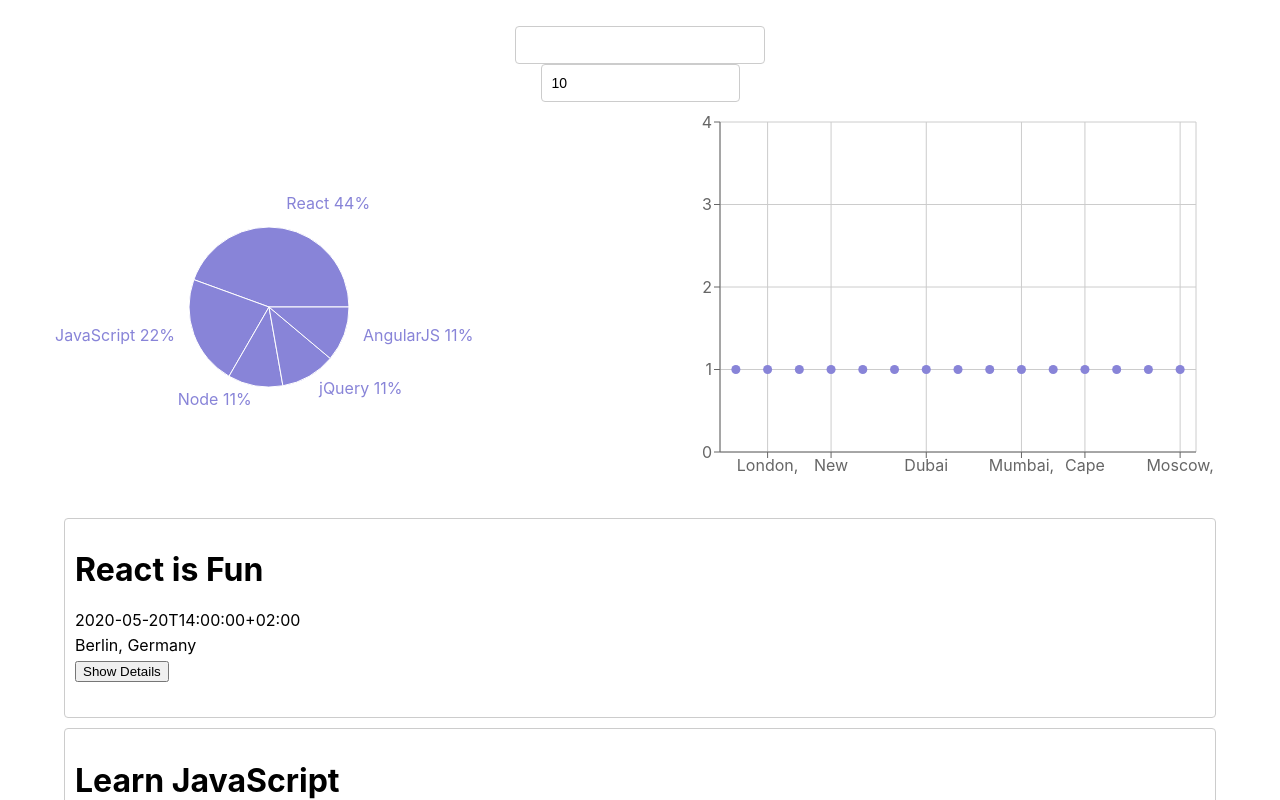
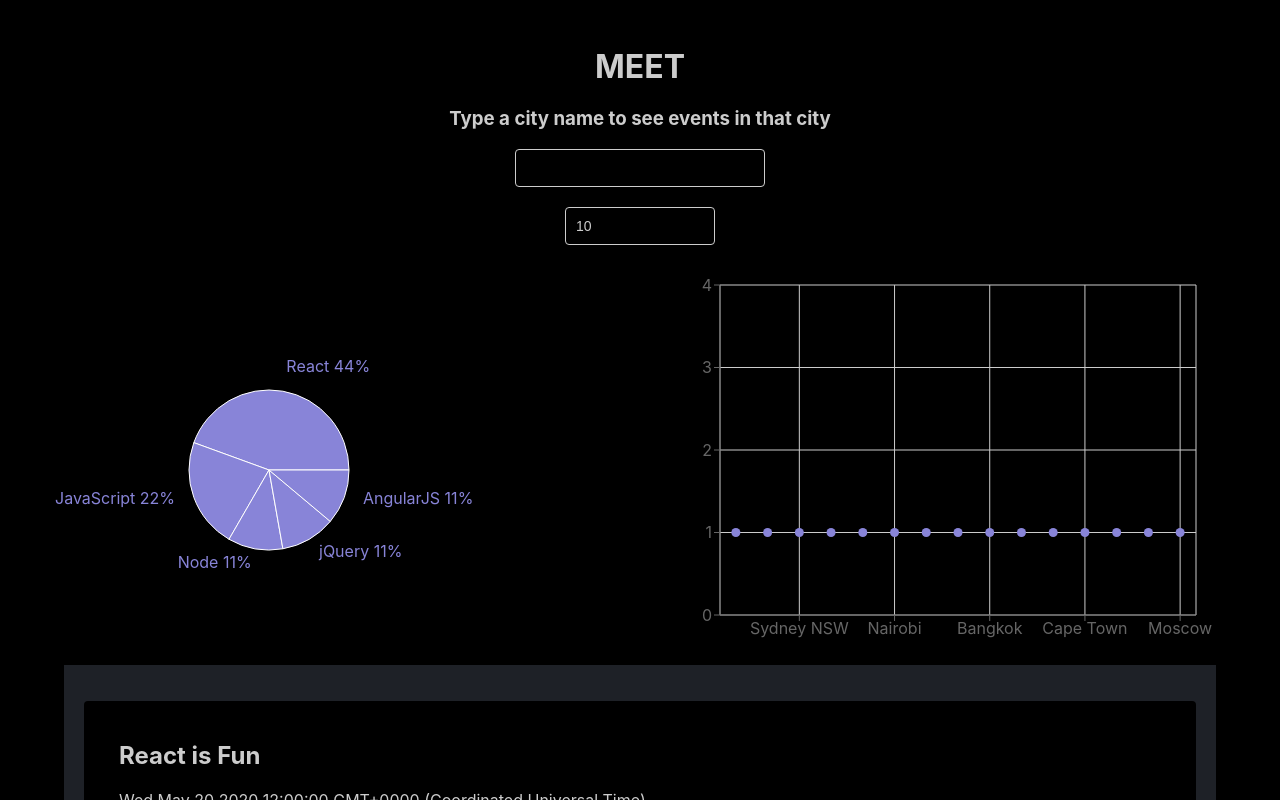
Before and after one commit to Estorian/meet, a React (Create React App) app: page / in a window 1280 px wide. Shown: the top 800 px of the page. Built offline with nearby package versions, Linux system fonts and the light colour scheme; what atatus-spa would draw is missing.

Commit message:
Graphic UI overhaul

```diff
--- a/public/index.html
+++ b/public/index.html
@@ -5,7 +5,7 @@
     <link rel="icon" href="%PUBLIC_URL%/favicon.ico" />
     <meta name="viewport" content="width=device-width, initial-scale=1" />
     <meta name="theme-color" content="#000000" />
-    <meta name="description" content="Web site created using create-react-app" />
+    <meta name="description" content="Calendar app created using React" />
     <link rel="apple-touch-icon" href="%PUBLIC_URL%/meet-app-192.png" />
     <!--
       manifest.json provides metadata used when your web app is installed on a
@@ -21,7 +21,7 @@
       work correctly both with client-side routing and a non-root public URL.
       Learn how to configure a non-root public URL by running `npm run build`.
     -->
-    <title>React App</title>
+    <title>Meet</title>
   </head>
   <body>
     <noscript>You need to enable JavaScript to run this app.</noscript>
--- a/src/App.css
+++ b/src/App.css
@@ -1,8 +1,9 @@
-@import url(https://fonts.googleapis.com/css?family=Roboto:500);
+@import url(https://fonts.googleapis.com/css2?family=Archivo:wght@400;700&display=swap);
 
 .App {
     text-align: center;
     padding: 2% 5%;
+    background-color: #000000;
 }
 
     .App * {
@@ -12,6 +13,10 @@
 ul {
     padding: 0;
     list-style: none;
+}
+
+.header {
+    color: #ccc;
 }
 
 p {
@@ -40,6 +45,8 @@ input[type="number"] {
 
 .city {
     width: 250px;
+    background-color: black;
+    color: #ccc;
 }
 
 .CitySearch {
@@ -49,6 +56,7 @@ input[type="number"] {
     max-width: 300px;
     margin: auto;
     position: relative;
+    border-color: #1e2127;
 }
 
 .suggestions {
@@ -78,23 +86,38 @@ input[type="number"] {
             background-color: #bcdcdb;
         }
 
+.event-list {
+    background-color: #1e2127;
+    padding: 20px;
+}
 .event {
-    padding: 10px 10px 35px;
-    margin-bottom: 10px;
+    padding: 20px 20px 35px 35px;
+    margin-bottom: 20px;
     text-align: left;
-    border: 1px solid #ccc;
     border-radius: 4px;
     position: relative;
+    background-color: #000000;
+    color:#ccc;
 }
 
-.details-btn {
-    position: absolute;
-    right: 5px;
-    bottom: 5px;
+
+.detailsButton {
+    position: relative;
+    padding-right: auto;
+    padding-left: auto;
     padding: 5px 8px;
     border-radius: 4px;
     outline: none;
+    height: auto;
+    width: auto;
+    font-size: 14px;
+    border-top-color:#494949;
+    border-left-color: #1e2127;
     cursor: pointer;
+    background-color: #1e2127;
+    color: #ccc;
+    font-family: "Archivo";
+    margin-top: 10px
 }
 
 .name {
@@ -116,10 +139,16 @@ input[type="number"] {
     overflow-x: hidden;
 }
 
-.numberOfEvents {
-    width: 200px;
+.NumberOfEvents {
+    width: 150px;
     margin: 20px auto;
     text-align: center;
+}
+
+.number {
+    width: 150px;
+    background-color: black;
+    color: #ccc;
 }
 
 .button-wrapper {
@@ -133,6 +162,8 @@ input[type="number"] {
 .Alert {
     position: fixed;
     top: 20px;
+    font-family: Archivo;
+    font-size: 14px;
 }
 
 .data-vis-wrapper {
@@ -204,7 +235,12 @@ input[type="number"] {
     color: #fff;
     font-size: 14px;
     letter-spacing: 0.2px;
-    font-family: "Roboto";
+    font-family: "Archivo";
+}
+
+.container {
+    position: flex;
+    flex-direction: column;
 }
 
 
--- a/src/App.js
+++ b/src/App.js
@@ -67,10 +67,9 @@ class App extends Component {
         const { locations, events } = this.state;
         const data = locations.map((location) => {
             const number = events.filter((event) => event.location === location).length
-            const city = location.split(' ').shift();
+            const city = location.split(',').shift();
             return {city, number};
         });
-        console.log(data);
         return data;
     }
 
@@ -93,12 +92,15 @@ class App extends Component {
 
         return (
             <div className="App">
+                <h1 className="header">MEET</h1>
                 <InfoAlert text={offlineAlertText} />
+                <h3 className="header">Type a city name to see events in that city</h3>
                 <CitySearch locations={this.state.locations} updateEvents={this.updateEvents} />
                 <NumberOfEvents number={this.state.eventListSize} updateListSize={this.updateListSize} />
+                <div className="container">
                 <div className="data-vis-wrapper">
-                    <ResponsiveContainer height={400} >
-                        <PieChart width={400} height={400}>
+                    <ResponsiveContainer className="recharts-responsive-container" height={400} >
+                        <PieChart width={300} height={400}>
                             <Pie
                                 data={this.getGenreData()}
                                 cx={200}
@@ -112,7 +114,7 @@ class App extends Component {
                         </PieChart>
                     </ResponsiveContainer>
 
-                    <ResponsiveContainer height={400} >
+                    <ResponsiveContainer className="recharts-responsive-container" height={400} >
                         <ScatterChart
                             margin={{
                                 top: 20,
@@ -124,13 +126,14 @@ class App extends Component {
                             <CartesianGrid />
                             <XAxis type="category" dataKey="city" name="Place" />
                             <YAxis type="number" dataKey="number" name="Number of Events" allowDecimals={false} />
-                            <Tooltip cursor={{ strokeDasharray: '3 3' }} />
+                            <Tooltip />
                             <Scatter data={this.getData()} fill="#8884d8" />
                         </ScatterChart>
                     </ResponsiveContainer>
                 </div>
 
                 <EventList events={limitedList} eventListSize={this.state.eventListSize} />
+                </div>
             </div>
         );
     }
--- a/src/Event.js
+++ b/src/Event.js
@@ -17,15 +17,23 @@ class Event extends Component {
     }
 
     render() {
-        const { summary, location, description, link } = this.props.event;
-        const date = this.props.event.start.dateTime;
+        const { summary, location, description, htmlLink } = this.props.event;
+        const date = new Date(this.props.event.start.dateTime).toString();
 
         let details;
         if (this.state.showDetails) {
             details = <div className='expanded'>
-                <h2>About event</h2>
+                <h3>About event</h3>
                 <p className='description'>{description}</p>
-                <a className='link' href={link}>See details on Google Calendar</a>
+                <a
+                    className='link'
+                    href={htmlLink}
+                    target="_blank"
+                    rel="noreferrer noopener"
+                    >
+                    See details on Google Calendar
+                </a>
+                <br></br>
                 <button className='detailsButton' onClick={() => this.handleShowDetails(false)}>Hide details</button>
             </div>
         } else {
@@ -33,9 +41,17 @@ class Event extends Component {
         }
 
         return <div className='event'>
-            <h1 className='summary' >{summary}</h1>
+            <h2 className='summary' >{summary}</h2>
             <p className='date'>{date}</p>
-            <p className='location'>{location}</p>
+            <div className='place'>
+                <img
+                    src="map-pin.svg"
+                    alt=''
+                    height="5px"
+                    width="5px"
+                />
+                <p className='location'>{location}</p>
+            </div>
             {details}
         </div>
     };
--- a/src/alert.jsx
+++ b/src/alert.jsx
@@ -25,21 +25,21 @@ class Alert extends Component {
 class InfoAlert extends Alert {
     constructor(props) {
         super(props);
-        this.color = 'blue';
+        this.color = 'LightBlue';
     }
 }
 
 class WarningAlert extends Alert {
     constructor(props) {
         super(props);
-        this.color = 'orange';
+        this.color = 'Peach';
     }
 }
 
 class ErrorAlert extends Alert {
     constructor(props) {
         super(props);
-        this.color = 'red';
+        this.color = 'RedFox';
     }
 }
 
```
Also changed, not shown: src/map-pin.svg (added).
